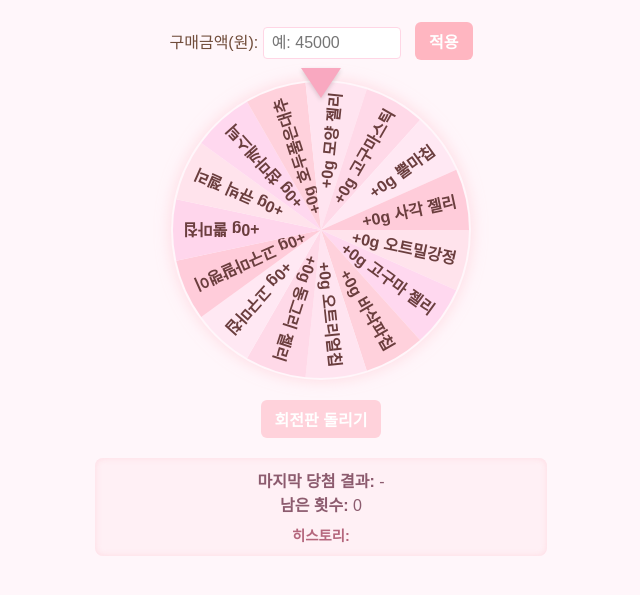
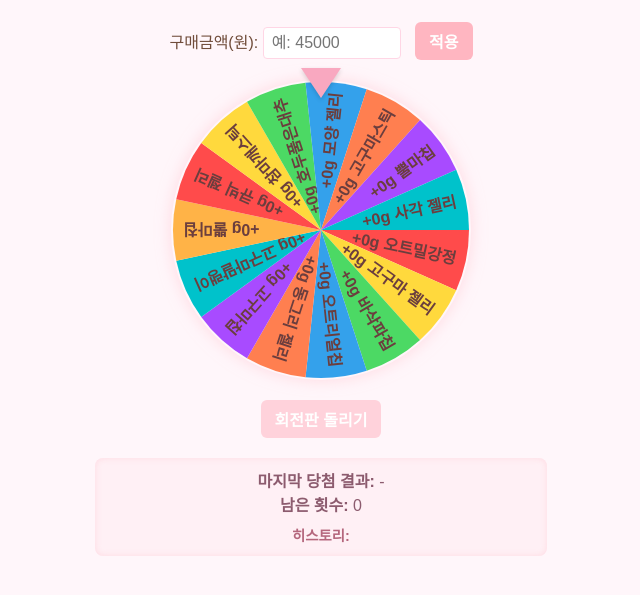
Before and after one commit to leesoojinn/chewingsnack-event, a plain HTML site: page index.html in a window 1280 px wide. Shown: the part 73-668 px from the top of the page, without its empty margins (319-959 px from the left). Drawn offline with Linux system fonts and the light colour scheme.

Commit message:
Update index.html
돌림판 색상 변경

```diff
--- a/index.html
+++ b/index.html
@@ -160,7 +160,7 @@
 
     const ctx = canvas.getContext('2d');
     const anglePerSegment = (2 * Math.PI) / numSegments;
-    const colors = ['#ffe3ec','#ffd8ef','#ffd1dc','#ffe4f0','#ffd9e8','#ffe8f3','#ffccda','#ffd6ec'];
+    const colors = ['#ff4b4b','#ffd93d','#4cd964','#34a1eb','#ff7f50','#a84bff','#00c2cb','#ffb347'];
 
     for(let i=0; i<numSegments; i++){
       ctx.beginPath();
```
